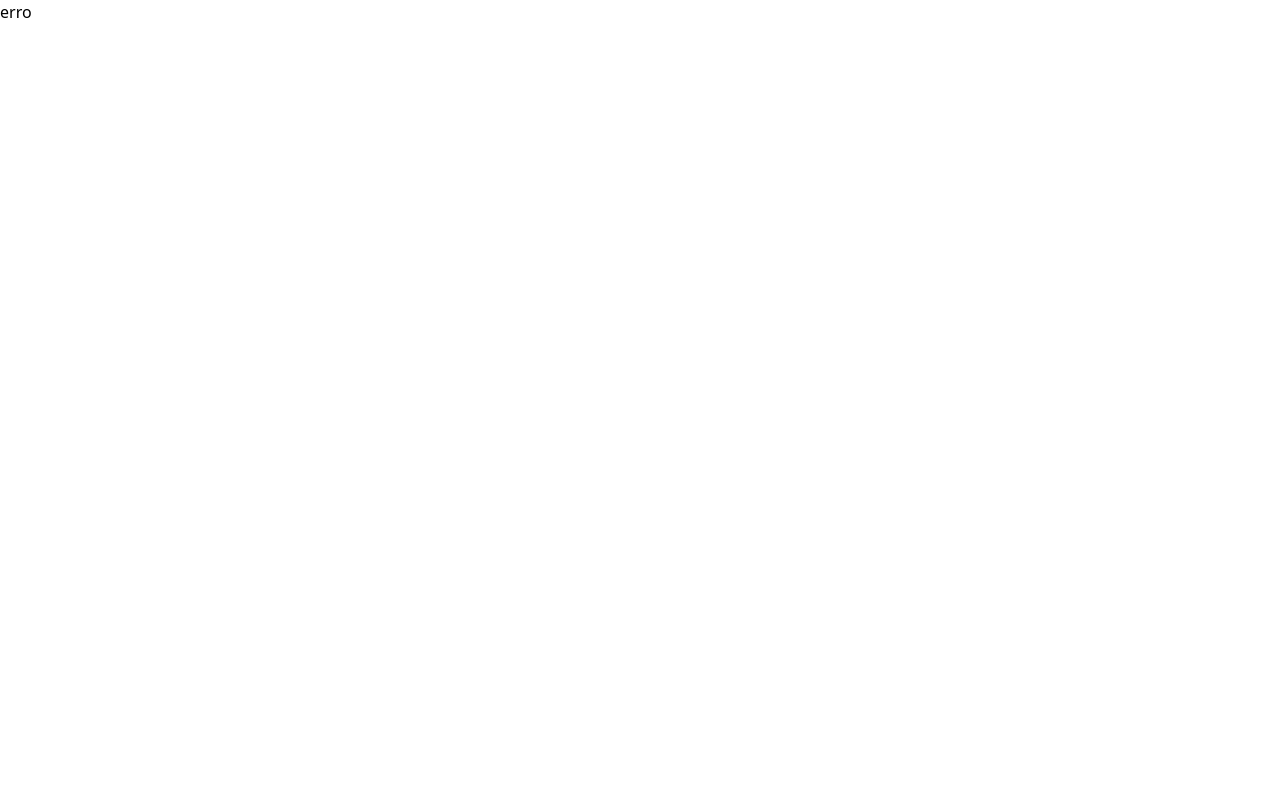
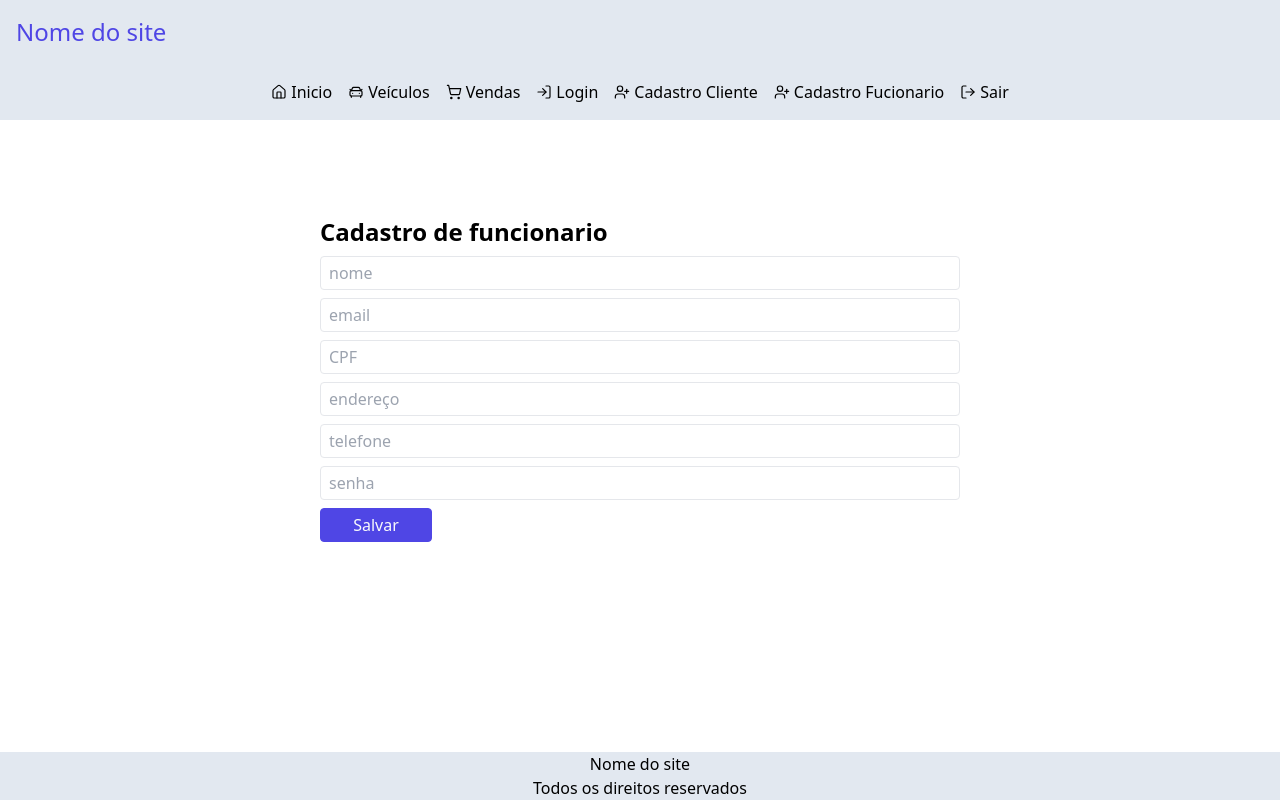
Before and after one commit to POO-ADS-IFPB-CZ/projeto-final-revachol, a React (Vite) app in the folder frontend_consorcio_automovel/: page /cadastro-funcionario in a window 1280 px wide. Built offline with nearby package versions, Linux system fonts and the light colour scheme.

Commit message:
refactor: create pages employee and client with base on registration page

```diff
--- a/frontend_consorcio_automovel/src/components/navbar.jsx
+++ b/frontend_consorcio_automovel/src/components/navbar.jsx
@@ -11,7 +11,8 @@ export function Navbar() {
     { link: '/veiculos', label: 'Veículos', icon:<CarFront size={16} strokeWidth={1.8}/> },
     { link: '/vendas', label: 'Vendas', icon:<ShoppingCart size={16} strokeWidth={1.8}/> },
     { link: '/login', label: 'Login', icon:<LogIn size={16} strokeWidth={1.8}/> },
-    { link: '/cadastro', label: 'Cadastro', icon:<UserPlus size={16} strokeWidth={1.8}/> },
+    { link: '/cadastro-cliente', label: 'Cadastro Cliente', icon:<UserPlus size={16} strokeWidth={1.8}/> },
+    { link: '/cadastro-funcionario', label: 'Cadastro Fucionario', icon:<UserPlus size={16} strokeWidth={1.8}/> },
     { link: '/', label: 'Sair', icon:<LogOut size={16} strokeWidth={1.8}/> },
   ]
 
--- a/frontend_consorcio_automovel/src/pages/registration.jsx
+++ b/frontend_consorcio_automovel/src/pages/registration-client.jsx
@@ -5,29 +5,33 @@ import { Main } from "../components/main";
 import { Input } from "../components/input";
 import { Layout } from "../components/layout";
 
-export function Registration() {
+export function RegistrationClient() {
   return (
     <Layout>
       <Header />
-      <Main className="flex justify-center items-center">
+      <Main className="flex justify-center items-center sm:items-start sm:pt-24">
 
         <form className="flex flex-col gap-2 w-full max-w-screen-sm">
-          <h1 className="text-2xl font-semibold">Cadastro</h1>
+          <h1 className="text-2xl font-semibold">Cadastro de cliente</h1>
           <Input
             type="text"
             placeholder="nome" />
           <Input
             type="email"
             placeholder="email" />
-          <Input
-            type="password"
-            placeholder="senha" />
+            <Input
+            type="text"
+            placeholder="CPF" />
+            <Input
+            type="text"
+            placeholder="endereço" />
+            <Input
+            type="text"
+            placeholder="telefone" />
           <button
             className="self-start min-w-28 bg-primary text-secondary border border-primary rounded py-1 px-2 transition duration-300 hover:text-primary hover:bg-transparent"
-            type="submit">Enter</button>
-          <p>Possui conta? <Link to="/login" className="text-primary">Entre</Link></p>
+            type="submit">Salvar</button>
         </form>
-
       </Main>
       <Footer />
 
--- /dev/null
+++ b/frontend_consorcio_automovel/src/pages/registration-employee.jsx
@@ -0,0 +1,43 @@
+import { Footer } from "../components/footer";
+import { Header } from "../components/header";
+import { Main } from "../components/main";
+import { Input } from "../components/input";
+import { Layout } from "../components/layout";
+
+export function RegistrationEmployee() {
+  return (
+    <Layout>
+      <Header />
+      <Main className="flex justify-center items-center sm:items-start sm:pt-24">
+
+        <form className="flex flex-col gap-2 w-full max-w-screen-sm">
+          <h1 className="text-2xl font-semibold">Cadastro de funcionario</h1>
+          <Input
+            type="text"
+            placeholder="nome" />
+          <Input
+            type="email"
+            placeholder="email" />
+            <Input
+            type="text"
+            placeholder="CPF" />
+            <Input
+            type="text"
+            placeholder="endereço" />
+            <Input
+            type="text"
+            placeholder="telefone" />
+          <Input
+            type="password"
+            placeholder="senha" />
+          <button
+            className="self-start min-w-28 bg-primary text-secondary border border-primary rounded py-1 px-2 transition duration-300 hover:text-primary hover:bg-transparent"
+            type="submit">Salvar</button>
+        </form>
+
+      </Main>
+      <Footer />
+
+    </Layout>
+  );
+}
--- a/frontend_consorcio_automovel/src/router.jsx
+++ b/frontend_consorcio_automovel/src/router.jsx
@@ -1,7 +1,8 @@
 import { BrowserRouter, Routes, Route } from "react-router-dom";
 import { Vehicles } from "./pages/vehicles";
 import { Login } from "./pages/login";
-import { Registration } from "./pages/registration";
+import { RegistrationClient } from "./pages/registration-client";
+import { RegistrationEmployee } from "./pages/registration-employee";
 import { Home } from "./pages/home";
 import { Sales } from "./pages/sales";
 export function Router() {
@@ -10,7 +11,8 @@ export function Router() {
       <Routes>
         <Route path="/" element={<Home />} />
         <Route path="/login" element={<Login/>} />
-        <Route path="/cadastro" element={<Registration/>} />
+        <Route path="/cadastro-cliente" element={<RegistrationClient/>} />
+        <Route path="/cadastro-funcionario" element={<RegistrationEmployee/>} />
 
         <Route path="/veiculos" element={<Vehicles/>} />
         <Route path="/vendas" element={<Sales />} />
```
